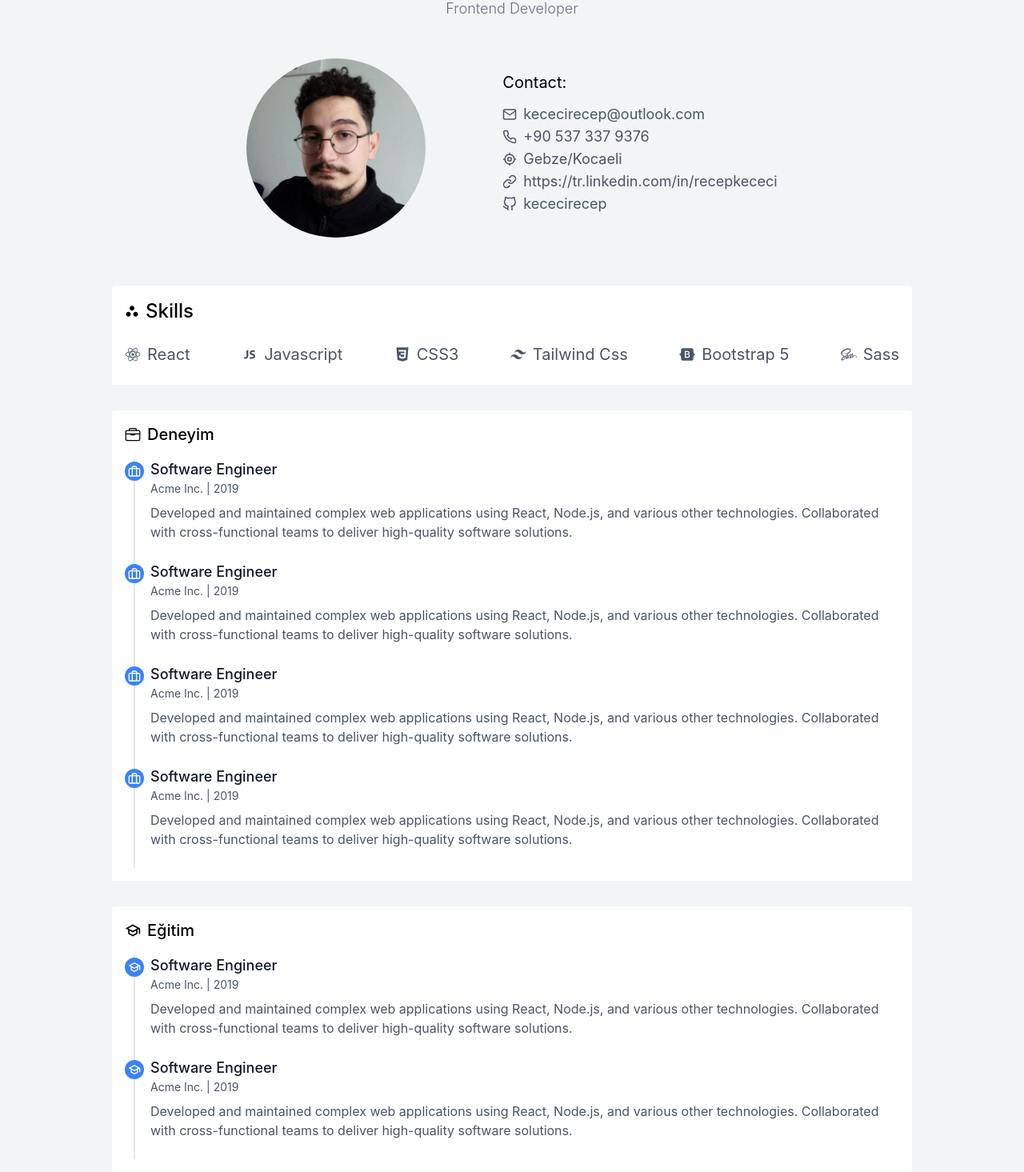
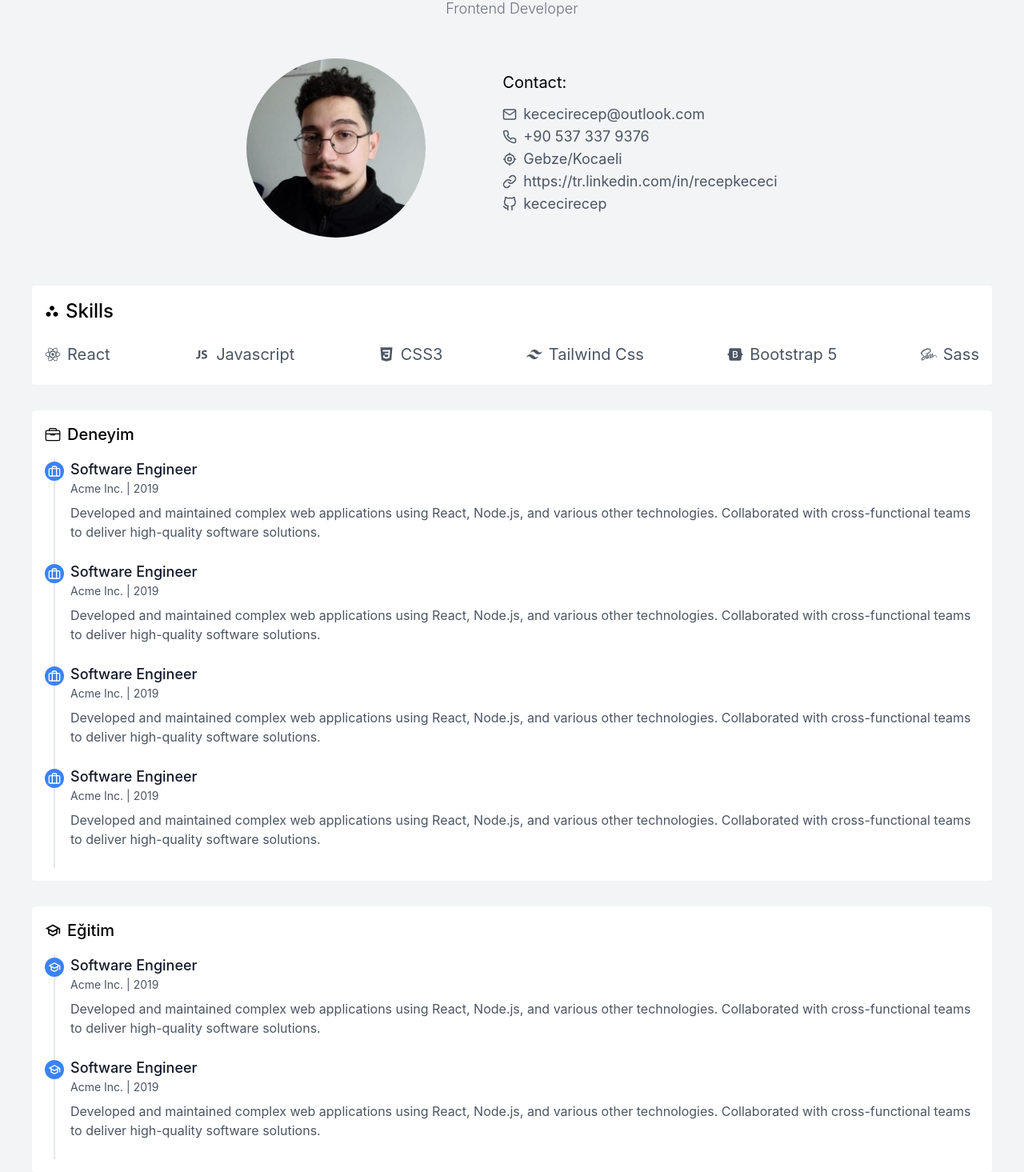
Before and after one commit to altaykececi/kececi.me, a React (Create React App) app: page /cv-details in a window 1280 px wide. Shown: the part 137-1602 px from the top of the page at 80% size. Built offline with nearby package versions, Linux system fonts and the light colour scheme.

Commit message:
genişlik ayarı

```diff
--- a/src/components/Cv/Skills/Skills.jsx
+++ b/src/components/Cv/Skills/Skills.jsx
@@ -1,6 +1,6 @@
 import React from 'react'
 
-import { IoLogoReact,IoLogoCss3 } from "react-icons/io5";
+import { IoLogoReact,IoLogoHtml5,IoLogoCss3 } from "react-icons/io5";
 import { DiJavascript1 } from "react-icons/di";
 import { RiTailwindCssFill } from "react-icons/ri";
 import { FaBootstrap,FaSass } from "react-icons/fa";
@@ -8,7 +8,7 @@ import { MdWorkspaces } from "react-icons/md";
 
 const Skills = () => {
     return (
-        <div className='container max-w-[1000px] mx-auto bg-white dark:bg-gray-800 dark:text-white p-4 rounded'>
+        <div className='container max-w-[1200px] mx-auto bg-white dark:bg-gray-800 dark:text-white p-4 rounded'>
             <h2 className='text-2xl font-medium syne mb-4 flex items-center gap-2'><MdWorkspaces size={18}/> Skills</h2>
             <div className='flex md:flex-row flex-col items-start md:items-center justify-between'>
                 <span className='flex items-center justify-start gap-2 py-2 text-xl text-gray-600 dark:text-white'><IoLogoReact />React</span>
--- a/src/components/Cv/Timeline/TimelineCompany.jsx
+++ b/src/components/Cv/Timeline/TimelineCompany.jsx
@@ -34,7 +34,7 @@ const Timeline = () => {
     ]
 
     return (
-        <div className='container max-w-[1000px] mx-auto bg-white dark:bg-gray-800 dark:text-white mt-8 rounded p-4 pt-4'>
+        <div className='container max-w-[1200px] mx-auto bg-white dark:bg-gray-800 dark:text-white mt-8 rounded p-4 pt-4'>
             <h2 className='text-xl font-medium syne mb-4 flex items-center gap-2'><IoBriefcaseOutline size={20} /> Deneyim</h2>
             {
                 data.map((item, index) => {
--- a/src/components/Cv/Timeline/TimelineEducation.jsx
+++ b/src/components/Cv/Timeline/TimelineEducation.jsx
@@ -19,7 +19,7 @@ const TimelineEducation = () => {
         },
     ]
     return (
-        <div className='container max-w-[1000px] mx-auto bg-white dark:bg-gray-800 dark:text-white mt-8 rounded p-4 pt-4'>
+        <div className='container max-w-[1200px] mx-auto bg-white dark:bg-gray-800 dark:text-white mt-8 rounded p-4 pt-4'>
             <h2 className='text-xl font-medium syne mb-4 flex items-center gap-2'><MdOutlineSchool size={20} /> Eğitim</h2>
             {
                 data.map((item, index) => {
```
